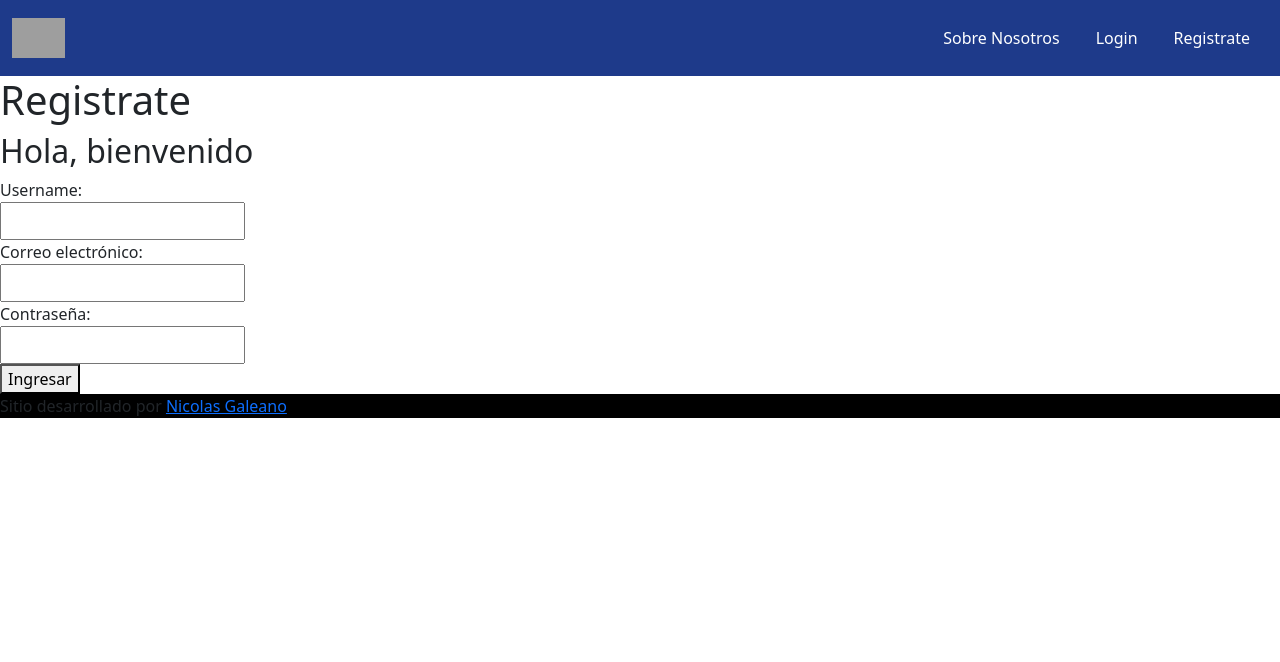
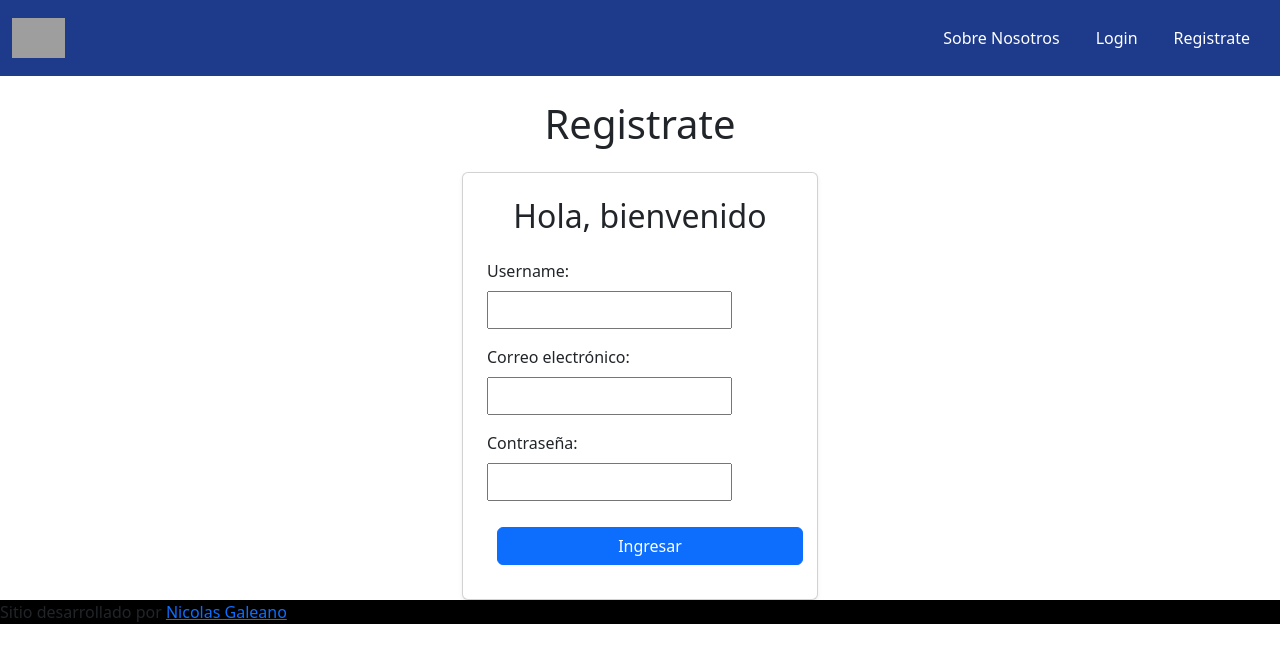
Before and after one commit to Nicolas-lab2424/base-proyecto-999198242-master, a React (Vite) app: page /registrate in a window 1280 px wide. Shown: the top 662 px of the page. Built offline with nearby package versions, Linux system fonts and the light colour scheme; grey boxes are pictures that could not be loaded.

Commit message:
Add:edite el register

```diff
--- a/src/pages/Home.jsx
+++ b/src/pages/Home.jsx
@@ -12,6 +12,7 @@ const Home = () => {
   const [categoryEdit, setCategoryEdit] = useState("")
   const [imageEdit, setImageEdit] = useState("")
   const [searchTerm, setSearchTerm] = useState("")
+  const [debouncedSearch, setDebouncedSearch] = useState("")
 
   // simulando existencia del usuario, proximamente este estado será global
   const { user } = useAuth()
@@ -26,6 +27,15 @@ const Home = () => {
   useEffect(() => {
     fetchingProducts()
   }, [])
+
+
+  useEffect(() => {
+    const handler = setTimeout(() => {
+      setDebouncedSearch(searchTerm)
+    }, 400)
+
+    return () => clearTimeout(handler)
+  }, [searchTerm])
 
   const handleDelete = async (id) => {
     const response = await fetch(`https://fakestoreapi.com/products/${id}`, { method: "DELETE" })
@@ -85,8 +95,8 @@ const Home = () => {
   }
 
   const filteredProducts = products.filter(product =>
-    product.title.toLowerCase().includes(searchTerm.toLowerCase()) ||
-    product.category.toLowerCase().includes(searchTerm.toLowerCase())
+    product.title.toLowerCase().includes(debouncedSearch.toLowerCase()) ||
+    product.category.toLowerCase().includes(debouncedSearch.toLowerCase())
   )
 
 
@@ -171,7 +181,7 @@ const Home = () => {
 
         <div>
           {
-            products.map((product) => <div key={product.id}>
+            filteredProducts.map((product) => <div key={product.id}>
               <h2 key={product.id}>{product.title}</h2>
               <img width="80px" src={product.image} alt={`Imagen de ${product.title}`} />
               <p>${product.price}</p>
--- a/src/pages/Register.jsx
+++ b/src/pages/Register.jsx
@@ -81,13 +81,16 @@ const Register = () => {
 
   return (
     <Layout>
-      <h1>Registrate</h1>
+      <h1 className="text-center mt-4" >Registrate</h1>
 
-      <section>
-        <h2>Hola, bienvenido</h2>
+      <section className="container mt-4">
+        <div className="row justify-content-center">
+          <div className="col-md-6 col-lg-4">
+            <div className="card shadow-sm p-4">
+              <h2 className="text-center mb-4">Hola, bienvenido</h2>
               <form onSubmit={handleSubmit}>
-          <div>
-            <label>Username:</label>
+                <div className="mb-3">
+                  <label className="form-label">Username:</label>
                   <input
                     required
                     type="text"
@@ -95,16 +98,16 @@ const Register = () => {
                     value={username}
                   />
                 </div>
-          <div>
-            <label>Correo electrónico:</label>
+                <div className="mb-3">
+                  <label className="form-label">Correo electrónico:</label>
                   <input required
                     type="email"
                     onChange={handleEmail}
                     value={email}
                   />
                 </div>
-          <div>
-            <label>Contraseña:</label>
+                <div className="mb-3">
+                  <label className="form-label">Contraseña:</label>
                   <input required
                     type="password"
                     onChange={handlePassword}
@@ -112,17 +115,21 @@ const Register = () => {
                   />
                 </div>
                 {passwordError && (
-            <p style={{ color: "red", fontSize: "0.9em" }}>{passwordError}</p>
+                  <p className="text-danger small">{passwordError}</p>
                 )}
-          <button>Ingresar</button>
+                <button className="btn btn-primary w-100">Ingresar</button>
               </form>
 
               {
-          error && <p style={{ color: "red" }}>{error}</p>
+                error && <p className="text-danger mt-3">{error}</p>
               }
               {
-          success && <p style={{ color: "green" }}>{success}</p>
+                success && <p className="text-success mt-3">{success}</p>
               }
+            </div>
+          </div>
+        </div>
+
       </section>
     </Layout>
   )
```
Lines whose indentation alone changed are shown as unchanged.
